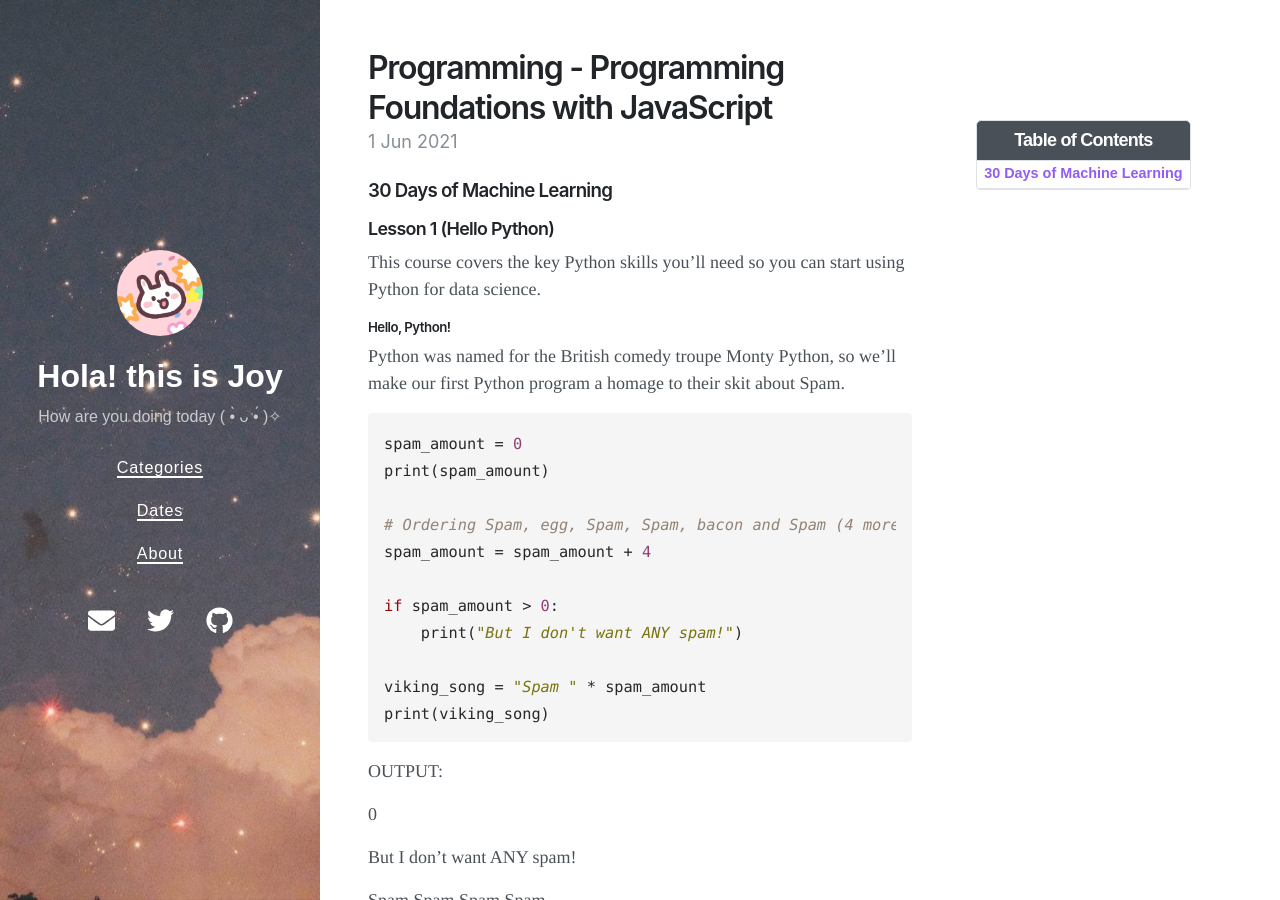
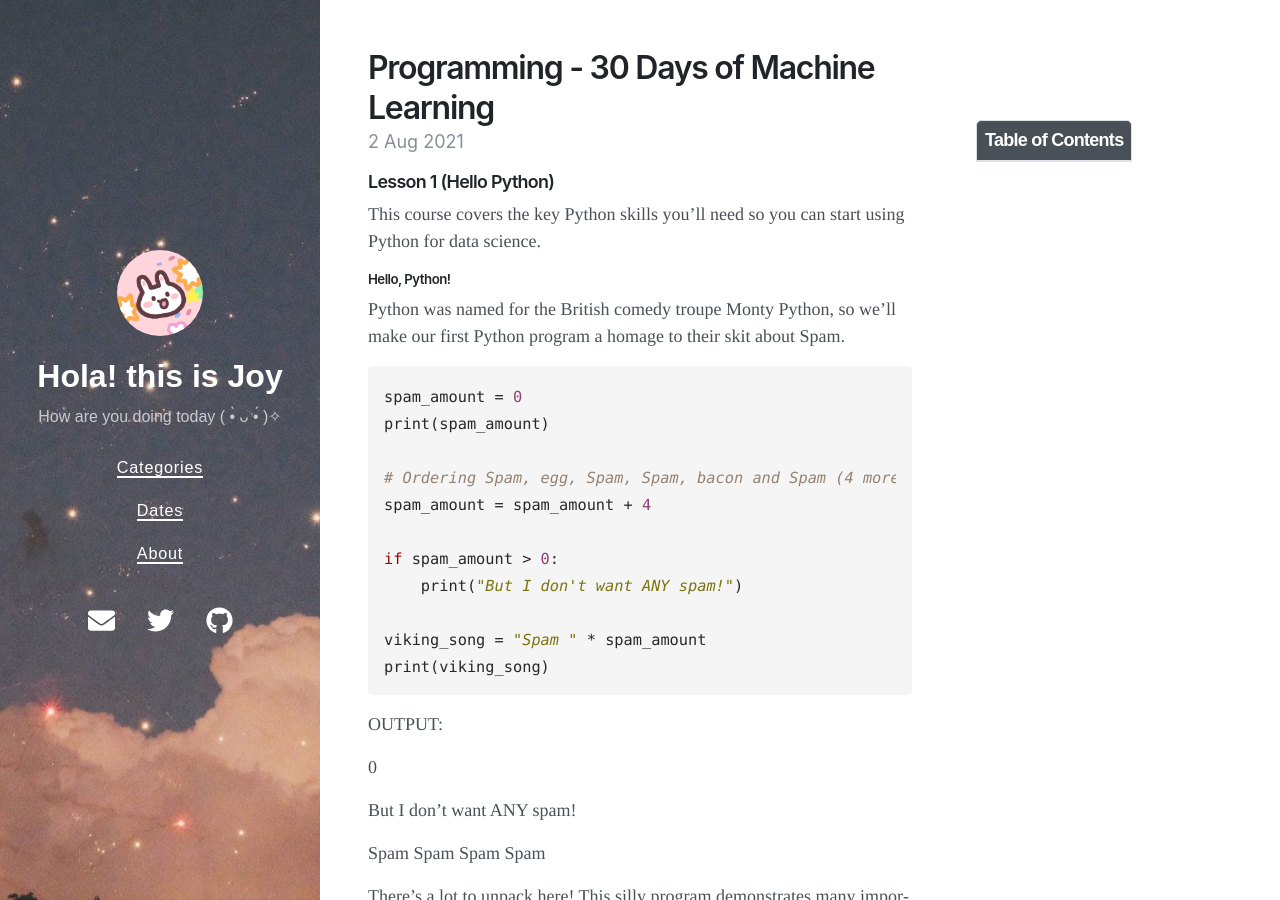
Before and after one commit to Joy3Luo/mathnotes, a Jekyll site: the page built from _posts/2021-08-02-30_ML.md, in a window 1280 px wide and 900 px high. Built offline with Jekyll 4.4.1, drawn with Linux system fonts in a browser that asks for light colours; nearby versions of some CDN libraries; some of the changed text lies outside the part shown.

Commit message:
Update 2021-08-02-30_ML.md

````diff
--- a/_posts/2021-08-02-30_ML.md
+++ b/_posts/2021-08-02-30_ML.md
@@ -1,7 +1,7 @@
 ---
 layout: post
-title: Programming - Programming Foundations with JavaScript
-date: 2021-06-01 12:18 +0800
+title: Programming - 30 Days of Machine Learning
+date: 2021-08-02 12:18 +0800
 tags: [Programming]
 toc:  true
 ---
@@ -16,7 +16,6 @@
     gtag('config', 'G-TG0XJZG53F');
   </script>
 
-### 30 Days of Machine Learning
 #### Lesson 1 (Hello Python)
 
 This course covers the key Python skills you’ll need so you can start using Python for data science.
@@ -55,3 +54,74 @@
 > **Aside**: If you've programmed in certain other languages (like Java or C++), you might be noticing some things Python doesn't require us to do here:
 >> * we don't need to "declare" spam_amount before assigning to it
 >> * we don't need to tell Python what type of value spam_amount is going to refer to. In fact, we can even go on to reassign spam_amount to refer to a different sort of thing like a string or a boolean.
+
+```python
+print(spam_amount)
+```
+OUTPUT:
+
+0
+
+```python
+
+```
+
+
+```python
+
+```
+
+
+
+```python
+
+```
+
+
+```python
+
+```
+
+
+```python
+
+```
+
+
+
+```python
+
+```
+
+
+```python
+
+```
+
+
+```python
+
+```
+
+
+
+```python
+
+```
+
+
+
+```python
+
+```
+
+
+```python
+
+```
+
+
+
+```python
+
+```
````
